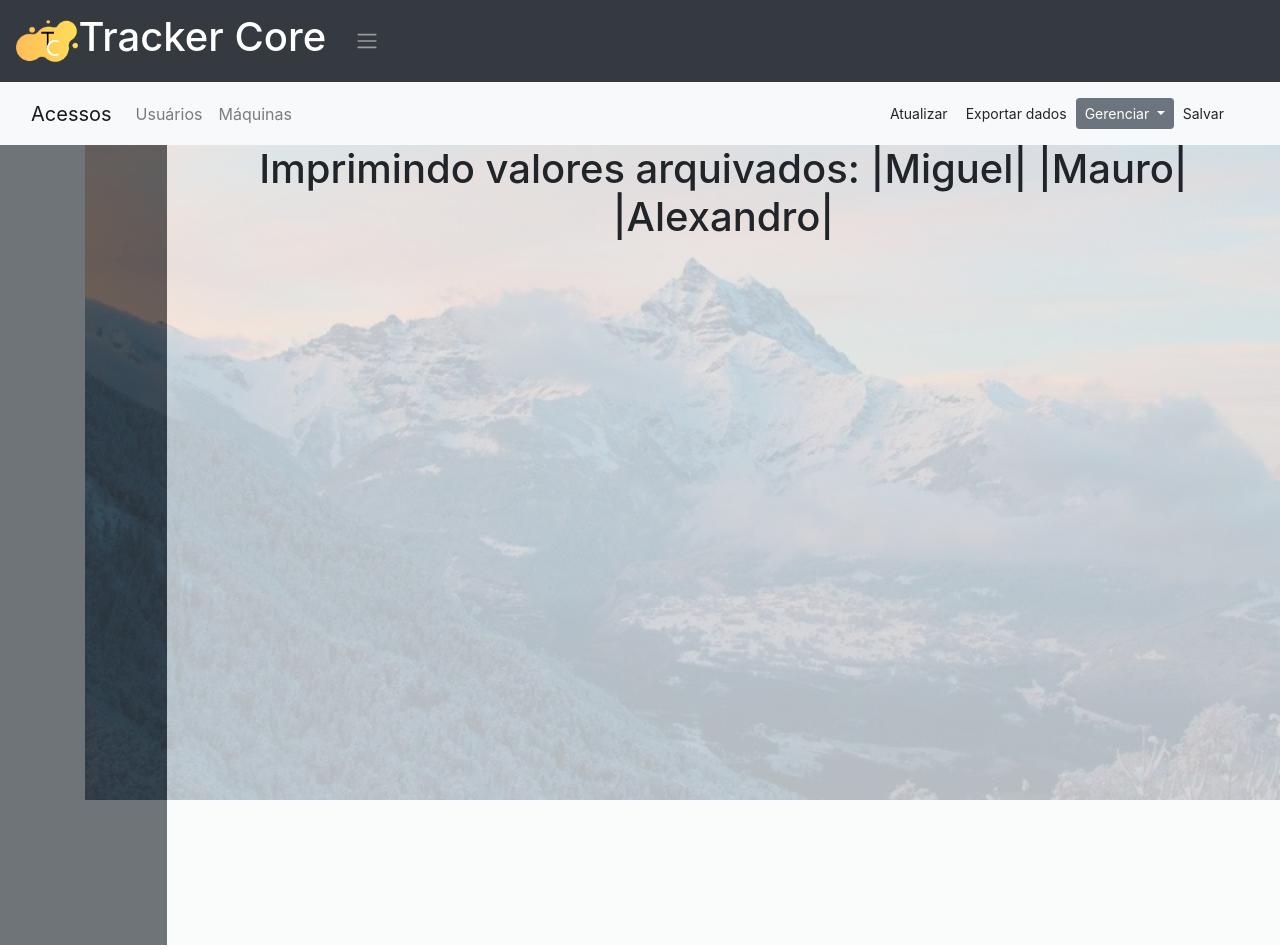
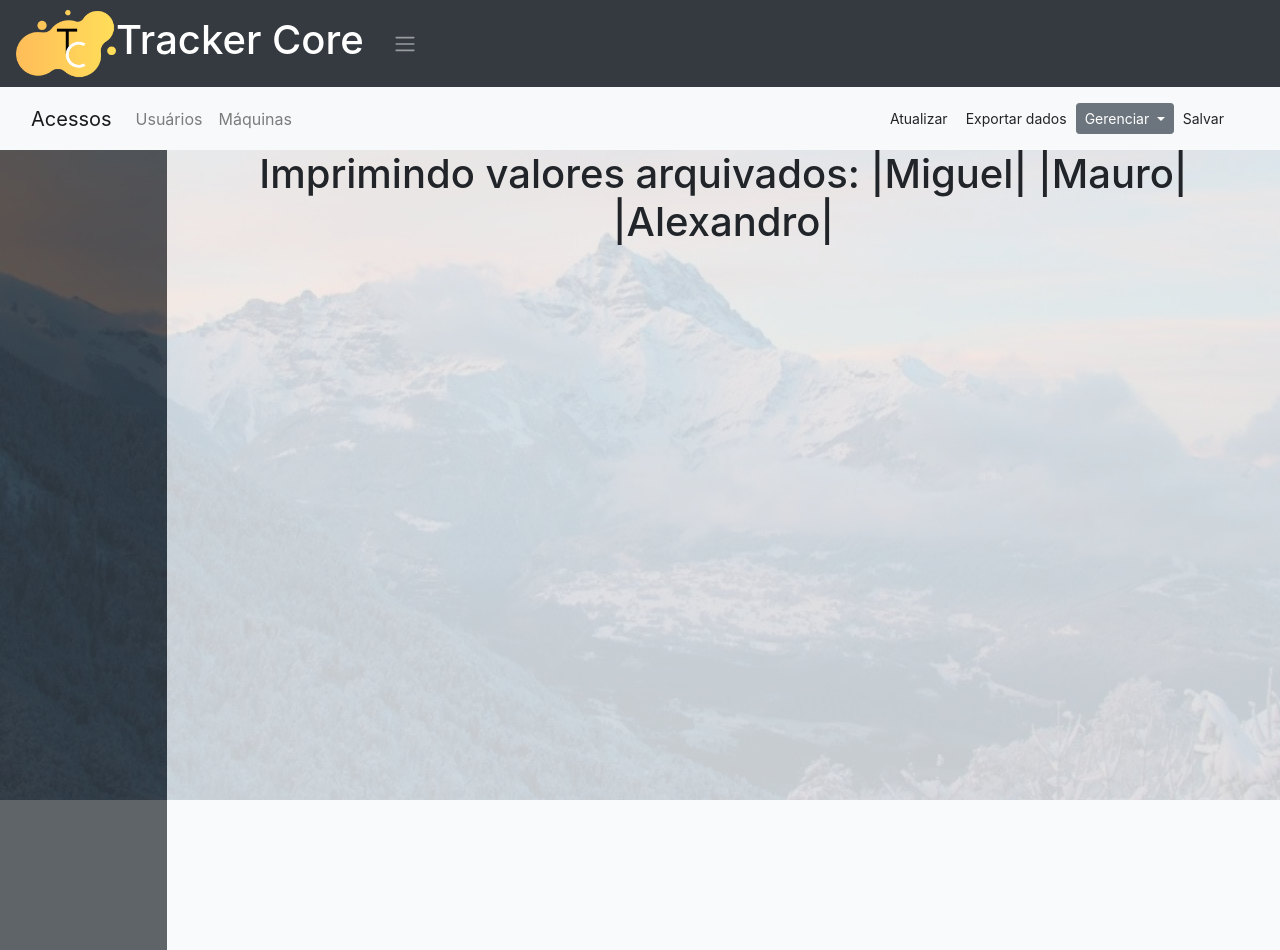
Before and after one commit to CoreIFAL/Tracker-Core, a Flask app: page / in a window 1280 px wide. Run offline with Flask 2, Linux system fonts and the light colour scheme; some libraries are stand-ins or nearby versions.

Commit message:
Bootstreap att

```diff
--- a/app/static/css/main.css
+++ b/app/static/css/main.css
@@ -1,4 +1,4 @@
-html, body{
+body{
     /*background: white;
     display: flex;
     flex-direction: column;
@@ -19,7 +19,7 @@ html, body{
     height: 100%;
 }
 .containers{
-    background-color: #f8f9fab4;
+    background-color: #f8f9fac8;
     display: grid;
     grid-column: span;
     width: 100%;
@@ -28,7 +28,7 @@ html, body{
 
 }
 .containerLateral{
-    background-color: #343a40b4;
+    background-color: #343a40c8;
     width: 15%;
 }
 .right {
@@ -79,34 +79,101 @@ html, body{
 
 }
 
-.carousel { z-index: -99; } /* keeps this behind all content */
+html {
+    position: relative;
+    min-height: 100%;
+    min-width: 100%;
+}
+.carousel-fade .carousel-inner .item {
+    opacity: 0;
+    transition-property: opacity;
+}
+.carousel-fade .carousel-inner .active {
+    opacity: 1;
+}
+.carousel-fade .carousel-inner .active.left,
+.carousel-fade .carousel-inner .active.right {
+    left: 0;
+    opacity: 0;
+    z-index: 1;
+}
+.carousel-fade .carousel-inner .next.left,
+.carousel-fade .carousel-inner .prev.right {
+    opacity: 1;
+}
+.carousel-fade .carousel-control {
+    z-index: 2;
+}
+@media all and (transform-3d),
+(-webkit-transform-3d) {
+    .carousel-fade .carousel-inner > .item.next,
+    .carousel-fade .carousel-inner > .item.active.right {
+        opacity: 0;
+        -webkit-transform: translate3d(0, 0, 0);
+        transform: translate3d(0, 0, 0);
+        -webkit-transition: opacity 2s;
+        -moz-transition: opacity 2s;
+        -ms-transition: opacity 2s;
+        -o-transition: opacity 2s;
+        transition: opacity 2s;
+    }
+    .carousel-fade .carousel-inner > .item.prev,
+    .carousel-fade .carousel-inner > .item.active.left {
+        opacity: 0;
+        -webkit-transform: translate3d(0, 0, 0);
+        transform: translate3d(0, 0, 0);
+        -webkit-transition: opacity 2s;
+        -moz-transition: opacity 2s;
+        -ms-transition: opacity 2s;
+        -o-transition: opacity 2s;
+        transition: opacity 2s;
+    }
+    .carousel-fade .carousel-inner > .item.next.left,
+    .carousel-fade .carousel-inner > .item.prev.right,
+    .carousel-fade .carousel-inner > .item.active {
+        opacity: 1;
+        -webkit-transform: translate3d(0, 0, 0);
+        transform: translate3d(0, 0, 0);
+        -webkit-transition: opacity 2s;
+        -moz-transition: opacity 2s;
+        -ms-transition: opacity 2s;
+        -o-transition: opacity 2s;
+        transition: opacity 2s;
+    }
+}
+.item:nth-child(1) {
+    background: url(../bg-static.png) no-repeat center center fixed;
+    -webkit-background-size: cover;
+    -moz-background-size: cover;
+    -o-background-size: cover;
+    background-size: cover;
+}
+.item:nth-child(2) {
+    background: url(../bg-static-1.jpg) no-repeat center center fixed;
+    -webkit-background-size: cover;
+    -moz-background-size: cover;
+    -o-background-size: cover;
+    background-size: cover;
+}
+.item:nth-child(3) {
+    background: url(../bg-static-2.jpg) no-repeat center center fixed;
+    -webkit-background-size: cover;
+    -moz-background-size: cover;
+    -o-background-size: cover;
+    background-size: cover;
+}
+.item:nth-child(4) {
+    background: url(../bg-static-3.jpg) no-repeat center center fixed;
+    -webkit-background-size: cover;
+    -moz-background-size: cover;
+    -o-background-size: cover;
+    background-size: cover;
+}
+.carousel {
+    z-index: -99;
+}
 .carousel .item {
     position: fixed;
-    width: 100%; height: 100%;
-    -webkit-transition: opacity 1s;
-    -moz-transition: opacity 1s;
-    -ms-transition: opacity 1s;
-    -o-transition: opacity 1s;
-    transition: opacity 1s;
-
+    width: 100%;
+    height: 100%;
 }
-.carousel .one {
-    background: url(../bg-static.png);
-    background-size: cover;
-    -moz-background-size: cover;
-}
-.carousel .two {
-    background: url(../static-bg.jpg);
-    background-size: cover;
-    -moz-background-size: cover;
-}
-.carousel .three {
-    background: url(../bg-static.png);
-    background-size: cover;
-    -moz-background-size: cover;
-}
-.carousel .active.left {
-    left:0;
-    opacity:0;
-    z-index:2;
-}
--- a/app/static/js/script.js
+++ b/app/static/js/script.js
@@ -1,5 +1 @@
-<script type="text/javascript">
-  $(document).ready(function() {
-    $('.carousel').carousel({interval: 7000});
-  });
-</script>
+$('.carousel').carousel();
--- a/app/templates/index.html
+++ b/app/templates/index.html
@@ -15,15 +15,22 @@
         <script src="https://stackpath.bootstrapcdn.com/bootstrap/4.3.1/js/bootstrap.min.js" integrity="sha384-JjSmVgyd0p3pXB1rRibZUAYoIIy6OrQ6VrjIEaFf/nJGzIxFDsf4x0xIM+B07jRM" crossorigin="anonymous"></script>
     </head>
     <body>
-        <div id="myCarousel" class="carousel container slide">
-            <div class="carousel-inner">
-                      <div class="active item one"></div>
-                      <div class="item two"></div>
-                      <div class="item three"></div>
-              </div>
-          </div>
+        <div class="carousel slide carousel-fade" data-ride="carousel" data-interval="30000">
+
+            <!-- Wrapper for slides -->
+            <div class="carousel-inner" role="listbox">
+                <div class="item active">
+                </div>
+                <div class="item">
+                </div>
+                <div class="item">
+                </div>
+                <div class="item">
+                </div>
+            </div>
+        </div>
         <nav class="navbar navbar-expand-lg navbar-dark bg-dark">
-                <img src="../static/images/Traker core logo bar.png" alt="" width="5%" height="auto">
+                <img src="../static/images/Traker core logo bar.png" alt="" width="100px" height="auto">
                 <a class="navbar-brand" href=""><h1>Tracker Core</h1></a>
                 <div class="nav navbar-right">
                     <button class="btn btn-prymary collapsed navbar-right" type="button" data-toggle="collapse" data-target="#navbarNav" aria-controls="navbarNav" aria-expanded="false" aria-label="Toggle navigation">
```
Also changed, not shown: app/static/bg-static-1.jpg (added), app/static/bg-static-2.jpg (added), app/static/bg-static-3.jpg (added).
